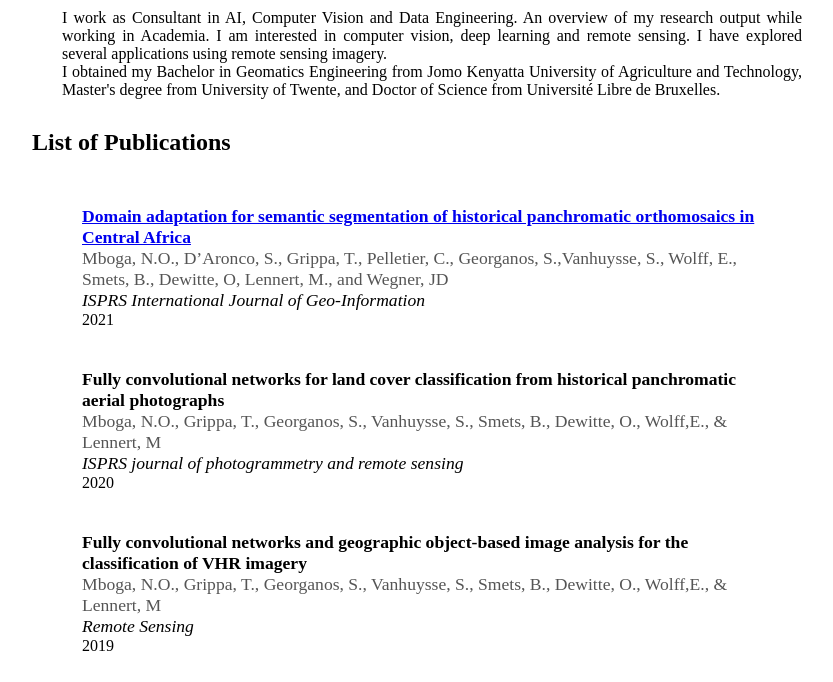
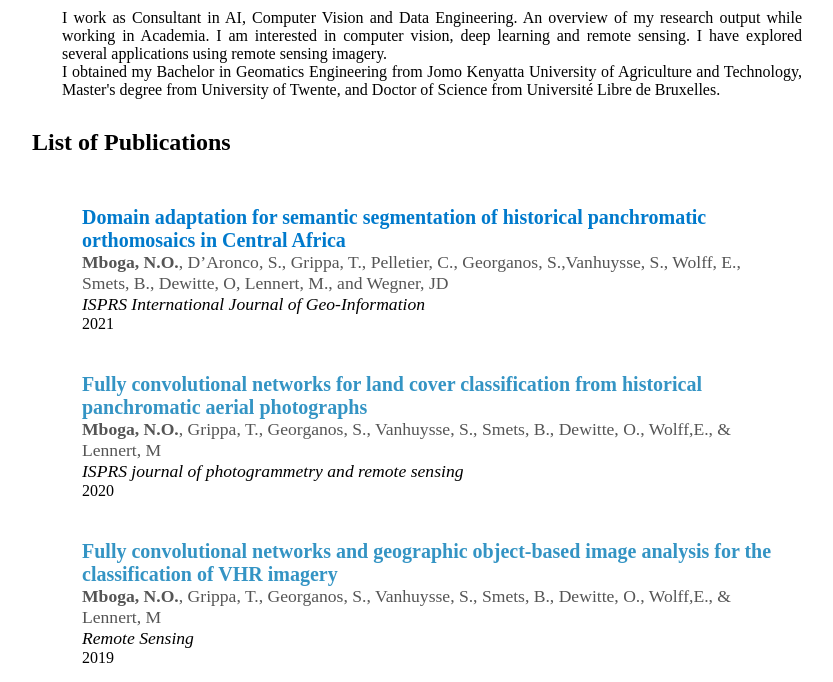
Before and after one commit to Mboga/mboga.github.io, a plain HTML site: page index.html in a window 1280 px wide. Shown: the part 107-789 px from the top of the page, without its empty margins (208-1041 px from the left). Drawn offline with Linux system fonts and the light colour scheme.

Commit message:
Update style.css

```diff
--- a/css/style.css
+++ b/css/style.css
@@ -23,6 +23,13 @@
 .publications-list{
     margin: 40px;
 }
+.publications-list .title a {
+    color: #007acc;
+    text-decoration: none;
+}
+.publications-list .title a:hover{
+    text-decoration: underline;
+}
 
 .publication{
     margin-bottom: 20px;
@@ -31,7 +38,11 @@
 
 .title{
     font-weight: bold;
-    font-size: 1.1em;
+    font-size: 1.25em;
+    color: #3494c4;
+}
+.bold-author{
+    font-weight: bold;
 }
 .authors{
     color: #555;
```
